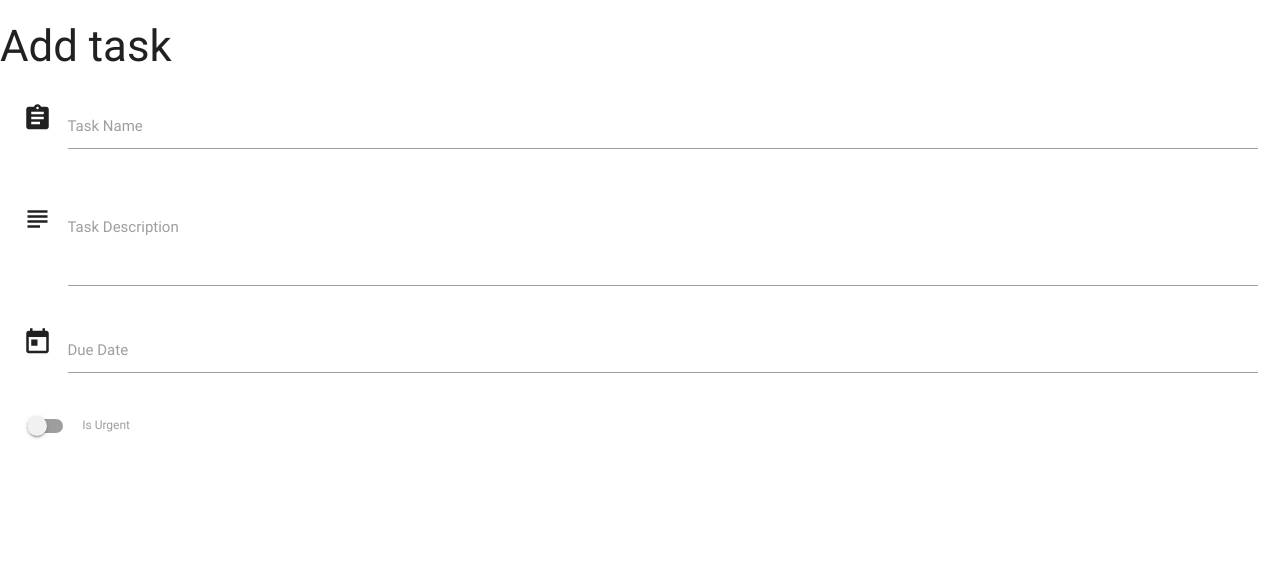
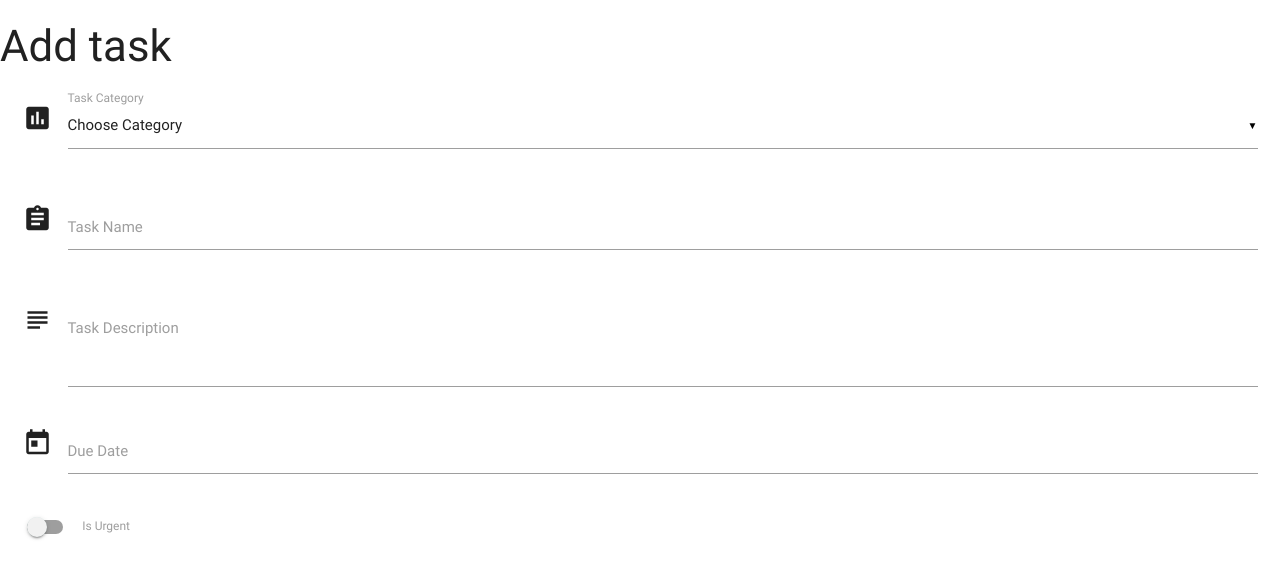
Before and after one commit to NinjaAiden/task-manager, a Flask app: page /add_task in a window 1280 px wide. Shown: the top 579 px of the page. Run offline with Flask 2, Linux system fonts and the light colour scheme; data that the repository does not hold is empty; some libraries are stand-ins or nearby versions.

Commit message:
added dropdown select and bound data from database to selectors

```diff
--- a/app.py
+++ b/app.py
@@ -17,7 +17,8 @@ def get_tasks():
 
 @app.route('/add_task')
 def add_task():
-    return render_template('addtask.html')
+    return render_template('addtask.html',
+        categories=mongo.db.categories.find())
 
 if __name__ == '__main__':
     app.run(host=os.environ.get('IP'),
--- a/templates/addtask.html
+++ b/templates/addtask.html
@@ -4,6 +4,19 @@
 
 <div class="row">
     <form action="" method="POST" class="col s12">
+        <div class="input-field col s12">
+
+            <div class="row">
+                <i class="material-icons prefix">poll</i>
+                <select id="category" name+"category_name">
+                  <option value="" disabled selected>Choose Category</option>
+                  {% for cat in categories %}
+                  <option value="{{cat.category_name}}">{{cat.category_name}}</option>
+                  {% endfor %}
+                </select>
+                <label>Task Category</label>
+            </div>
+        </div>
         <div class="row">
             <div class="input-field col s12">
                 <i class="material-icons prefix">assignment</i>
@@ -16,7 +29,7 @@
             <textarea name="task_description" id="task_description" class="materialize-textarea" /></textarea>
             <label for="icon_telephone">Task Description</label>
         </div>
-         <div class="row">
+        <div class="row">
             <div class="input-field col s12">
                 <i class="material-icons prefix">today</i>
                 <input id="due_date" name="due_date" type="text" class="datepicker">
--- a/templates/base.html
+++ b/templates/base.html
@@ -20,6 +20,7 @@
     <script type="text/javascript">
         $(document).ready(function() {
             $('.collapsible').collapsible();
+            $('select').material_select();
         });
 
         $('.datepicker').pickadate({
```
